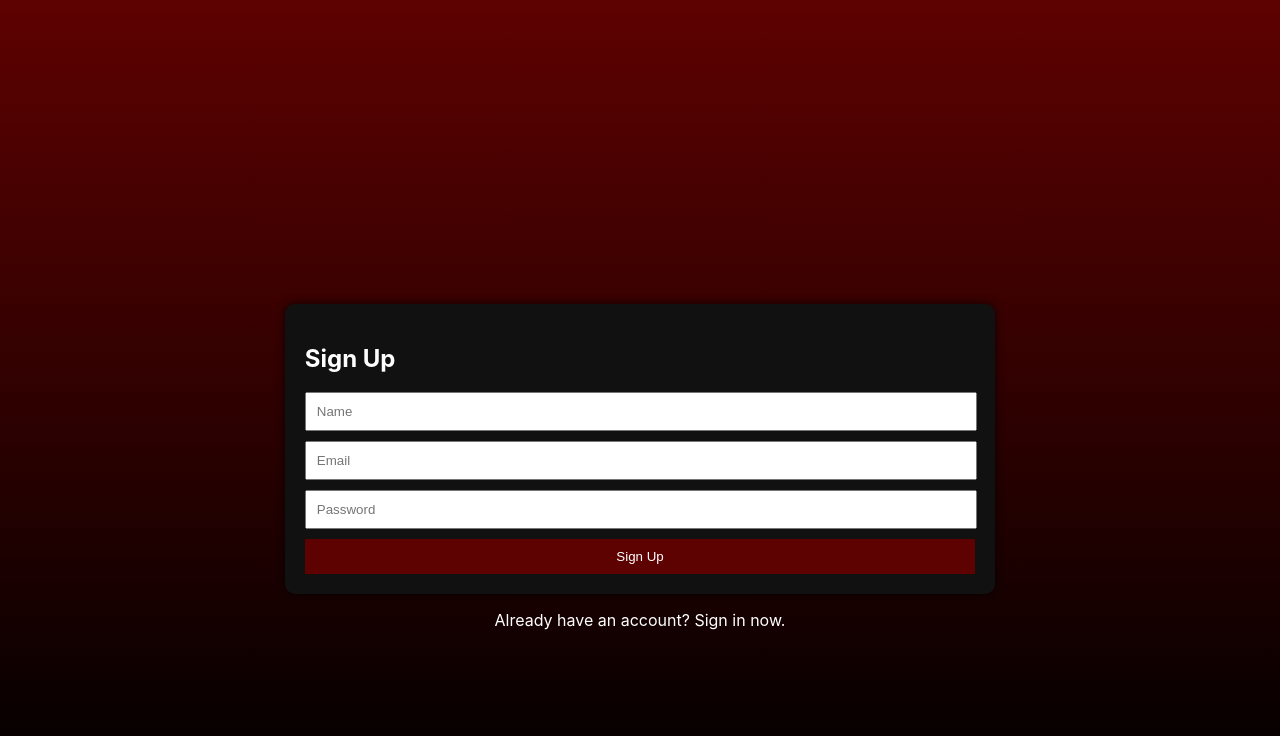
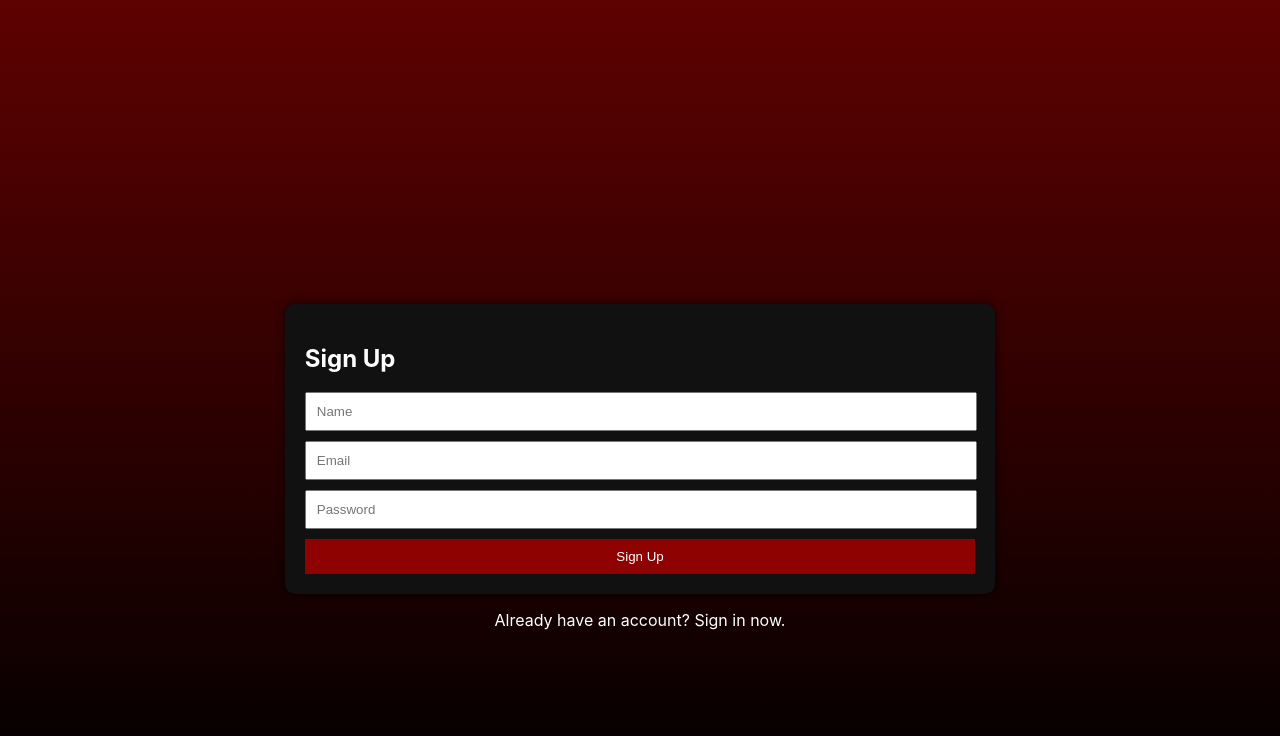
Before and after one commit to kolenguyen/Movie-Recommendation-Web, a React (Create React App) app in the folder react_app/: page / in a window 1280 px wide. Both pictures are taken after a click on the element "New user? Sign up now.". Shown: the top 736 px of the page. Built offline with nearby package versions, Linux system fonts and the light colour scheme.

Commit message:
Added login and sign up pages

```diff
--- a/react_app/src/Style.css
+++ b/react_app/src/Style.css
@@ -85,7 +85,7 @@
   .signup-form button {
     width: 100%;
     padding: 10px;
-    background-color: #5e0101;
+    background-color: #8f0202;
     border: none;
     color: #fff;
     cursor: pointer;
```
